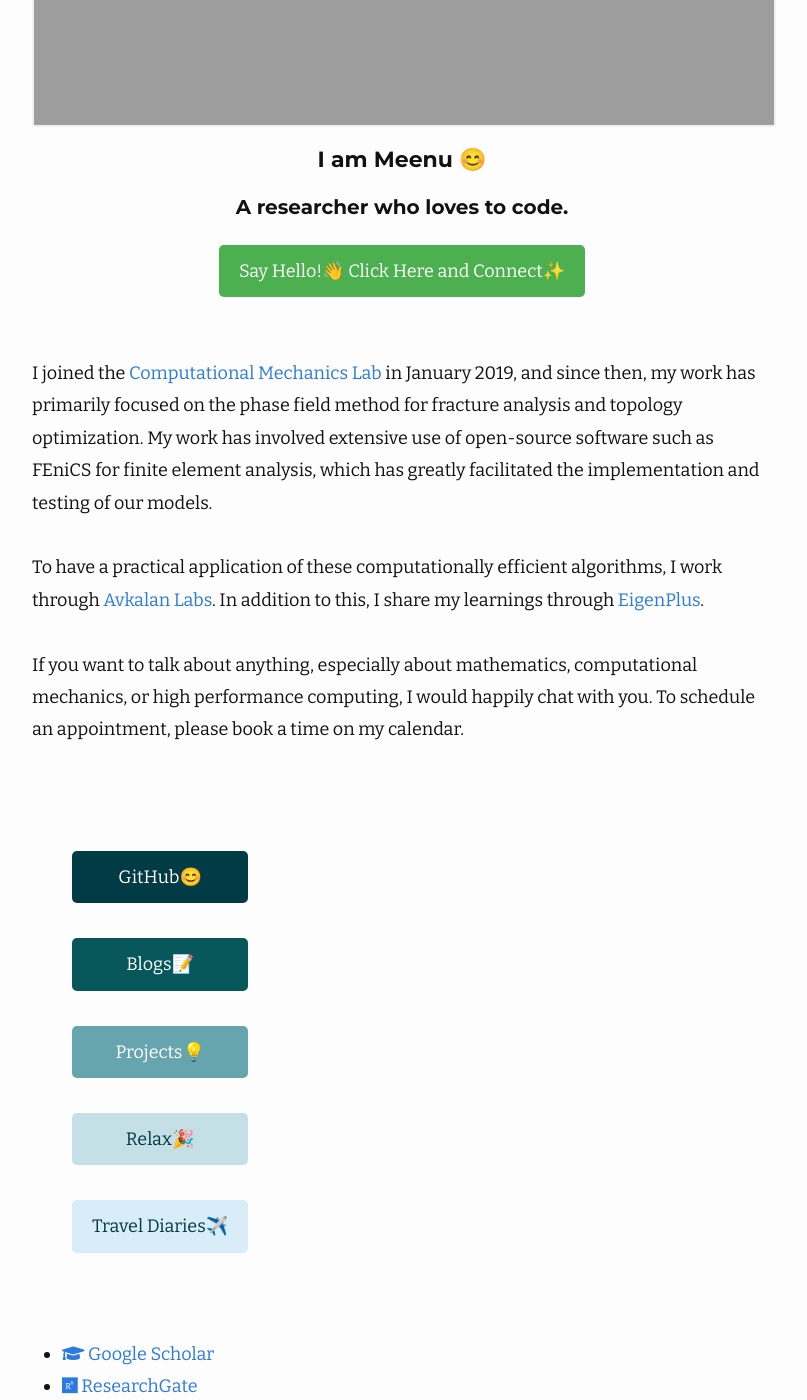
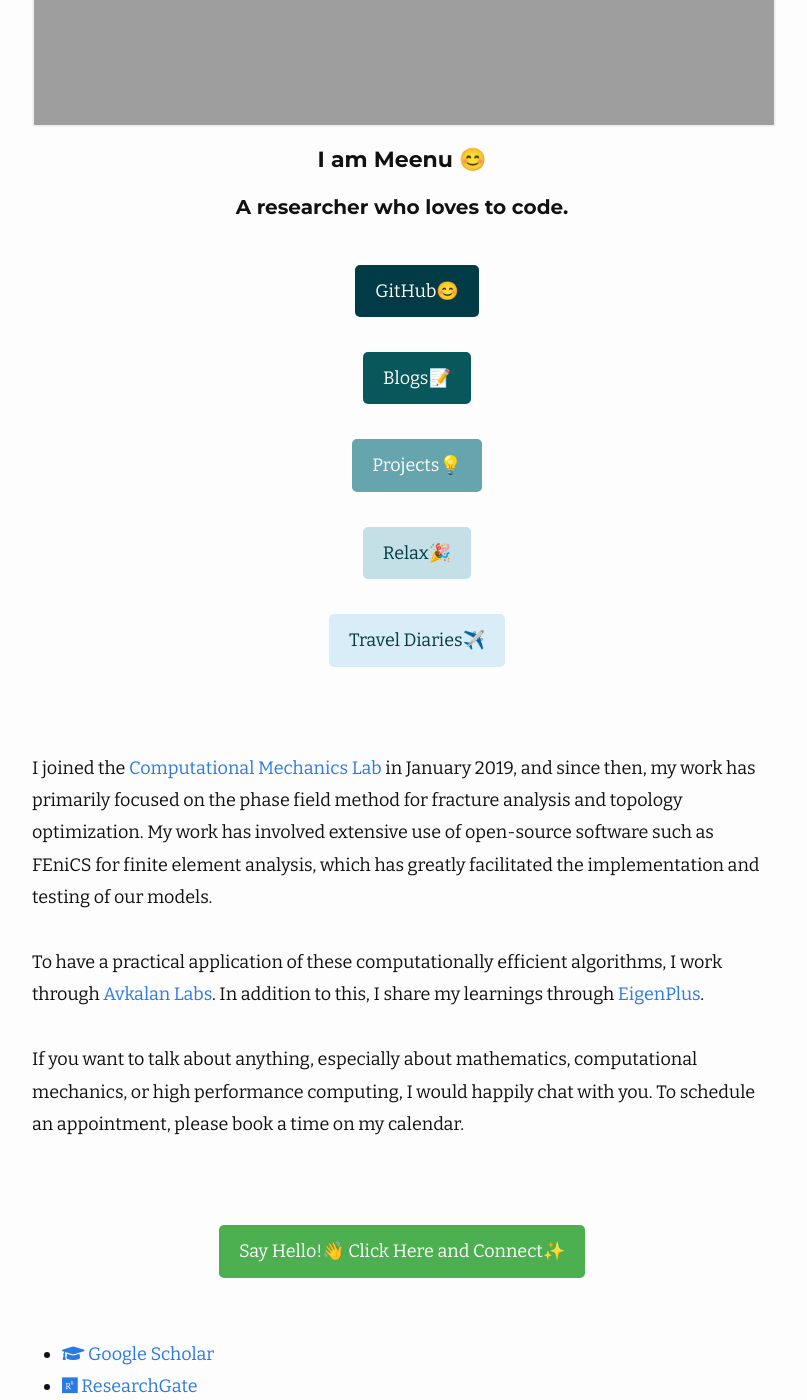
Before and after one commit to umeenukrishnan/umeenukrishnan.github.io, a Jekyll site: the page built from index.markdown, in a window 1280 px wide and 1400 px high, scrolled down 548 px. Shown: the whole window, without its empty margins (238-1045 px from the left). Built offline with Jekyll 4.4.1, drawn with Linux system fonts in a browser that asks for light colours.

Commit message:
Update home.html

```diff
--- a/_layouts/home.html
+++ b/_layouts/home.html
@@ -22,8 +22,16 @@ layout: default
     <p style="font-size: 20px; font-family: Montserrat; width: 100%;"><strong>A researcher who loves to code.</strong></p>
   </div>
 
-  <div style="width: 100%; text-align: center; margin-top: 20px;">
-    <a class="button button-hello" href="https://calendly.com/umeenukrishnan/30min" target="_blank" title="Let's connect!" style="background-color: #4CAF50; color: white; padding: 10px 20px; text-decoration: none; border-radius: 5px; display: inline-block; white-space: nowrap;">Say Hello!👋 Click Here and Connect✨</a>
+  <div style="display: flex; align-items: flex-start; gap: 20px; margin-top: 20px;">
+    <nav style="margin-top: 0px; width: 100%;">
+      <ul style="list-style-type: none; padding: 0; display: flex; flex-direction: column; gap: 5px; text-align: center;">
+        <li><a class="link" href="https://github.com/umeenukrishnan" style="background-color: #003B46; color: white; padding: 10px 20px; text-decoration: none; border-radius: 5px; display: inline-block; white-space: nowrap;">GitHub😊</a></li>
+        <li><a class="link" href="{{ site.url }}/tags" style="background-color: #07575B; color: white; padding: 10px 20px; text-decoration: none; border-radius: 5px; display: inline-block; white-space: nowrap;">Blogs📝</a></li>
+        <li><a class="link" href="{{ site.url }}/pages/projects" style="background-color: #66A5AD; color: white; padding: 10px 20px; text-decoration: none; border-radius: 5px; display: inline-block; white-space: nowrap;">Projects💡</a></li>
+        <li><a class="link" href="{{ site.url }}/pages/funzone" style="background-color: #C4DFE6; color: #003B46; padding: 10px 20px; text-decoration: none; border-radius: 5px; display: inline-block; white-space: nowrap;">Relax🎉</a></li>
+        <li><a class="link" href="{{ site.url }}/pages/travel" style="background-color: #D9EDF8; color: #003B46; padding: 10px 20px; text-decoration: none; border-radius: 5px; display: inline-block; white-space: nowrap;">Travel Diaries✈️</a></li>
+      </ul>
+    </nav>
   </div>
 
   <div style="width: 100%; margin-top: 20px;">
@@ -42,17 +50,7 @@ layout: default
     </div>
   </div>
 
-  <div class="flexbox_item" style="display: flex; align-items: flex-start; gap: 20px; margin-top: 20px;">
-    <div>
-      <nav style="margin-top: 0px;">
-        <ul style="list-style-type: none; padding: 0; display: flex; flex-direction: column; gap: 5px;">
-          <li><a class="link" href="https://github.com/umeenukrishnan" style="background-color: #003B46; color: white; padding: 10px 20px; text-decoration: none; border-radius: 5px; display: block; text-align: center; white-space: nowrap;">GitHub😊</a></li>
-          <li><a class="link" href="{{ site.url }}/tags" style="background-color: #07575B; color: white; padding: 10px 20px; text-decoration: none; border-radius: 5px; display: block; text-align: center; white-space: nowrap;">Blogs📝</a></li>
-          <li><a class="link" href="{{ site.url }}/pages/projects" style="background-color: #66A5AD; color: white; padding: 10px 20px; text-decoration: none; border-radius: 5px; display: block; text-align: center; white-space: nowrap;">Projects💡</a></li>
-          <li><a class="link" href="{{ site.url }}/pages/funzone" style="background-color: #C4DFE6; color: #003B46; padding: 10px 20px; text-decoration: none; border-radius: 5px; display: block; text-align: center; white-space: nowrap;">Relax🎉</a></li>
-          <li><a class="link" href="{{ site.url }}/pages/travel" style="background-color: #D9EDF8; color: #003B46; padding: 10px 20px; text-decoration: none; border-radius: 5px; display: block; text-align: center; white-space: nowrap;">Travel Diaries✈️</a></li>
-        </ul>
-      </nav>
-    </div>
+  <div style="width: 100%; text-align: center; margin-top: 20px;">
+    <a class="button button-hello" href="https://calendly.com/umeenukrishnan/30min" target="_blank" title="Let's connect!" style="background-color: #4CAF50; color: white; padding: 10px 20px; text-decoration: none; border-radius: 5px; display: inline-block; white-space: nowrap;">Say Hello!👋 Click Here and Connect✨</a>
   </div>
 </div>
```
